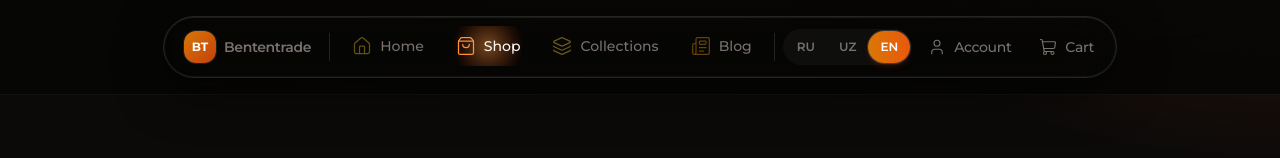
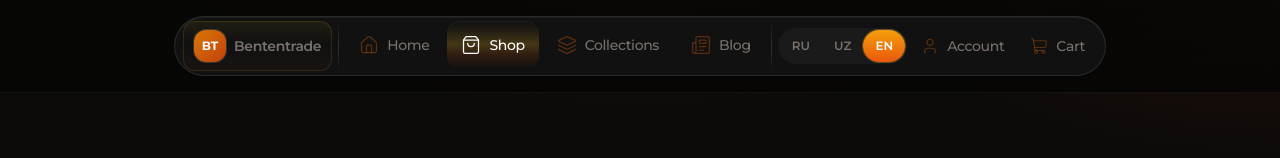
Before and after one commit to DeniskaChernov/BTT-site, a Next.js app: page /en/catalog in a window 1280 px wide. Shown: the top 158 px of the page. Built offline with nearby package versions, Linux system fonts and the light colour scheme.

Commit message:
fix(nav): reference backlit glow, brand halo, no flip
Made-with: Cursor

```diff
--- a/src/components/layout/Header.tsx
+++ b/src/components/layout/Header.tsx
@@ -20,38 +20,10 @@ export function Header() {
 
   const menuItems: MenuBarItem[] = useMemo(
     () => [
-      {
-        href: "/",
-        label: t("home"),
-        icon: Home,
-        iconColor: "text-amber-400",
-        gradient:
-          "radial-gradient(circle at 50% 50%, rgba(251,191,36,0.5) 0%, rgba(234,88,12,0.16) 54%, transparent 72%)",
-      },
-      {
-        href: "/catalog",
-        label: t("shop"),
-        icon: ShoppingBag,
-        iconColor: "text-orange-400",
-        gradient:
-          "radial-gradient(circle at 50% 50%, rgba(251,146,60,0.45) 0%, rgba(194,65,12,0.14) 54%, transparent 72%)",
-      },
-      {
-        href: "/#hits",
-        label: t("collections"),
-        icon: Layers,
-        iconColor: "text-amber-300",
-        gradient:
-          "radial-gradient(circle at 50% 50%, rgba(252,211,77,0.4) 0%, rgba(120,53,15,0.12) 55%, transparent 72%)",
-      },
-      {
-        href: "/blog",
-        label: t("blog"),
-        icon: Newspaper,
-        iconColor: "text-amber-500",
-        gradient:
-          "radial-gradient(circle at 50% 50%, rgba(245,158,11,0.42) 0%, rgba(67,20,7,0.12) 54%, transparent 72%)",
-      },
+      { href: "/", label: t("home"), icon: Home },
+      { href: "/catalog", label: t("shop"), icon: ShoppingBag },
+      { href: "/#hits", label: t("collections"), icon: Layers },
+      { href: "/blog", label: t("blog"), icon: Newspaper },
     ],
     [t]
   );
--- a/src/components/layout/LanguageSwitcher.tsx
+++ b/src/components/layout/LanguageSwitcher.tsx
@@ -46,7 +46,7 @@ export function LanguageSwitcher({ variant = "default" }: Props) {
               ? "px-2.5 py-1.5 text-[10px] sm:px-3 sm:py-2 sm:text-xs"
               : "px-3 py-1.5 text-xs",
             current === loc
-              ? "bg-gradient-to-r from-amber-600 to-orange-600 text-white shadow-md shadow-orange-900/30 ring-1 ring-white/15"
+              ? "bg-gradient-to-b from-amber-500 to-orange-600 text-white shadow-sm ring-1 ring-amber-400/30"
               : isNavbar
                 ? "text-stone-500 hover:text-stone-300"
                 : "text-stone-400 hover:text-stone-200"
--- a/src/components/ui/glow-menu.tsx
+++ b/src/components/ui/glow-menu.tsx
@@ -9,11 +9,8 @@ function pathMatches(pathname: string, href: string) {
   return pathname === href || pathname.startsWith(`${href}/`);
 }
 
-/** Активная ячейка: мягкий вертикальный градиент + inset-обводка, без широкого radial «ореола» */
-const navActiveCell = cn(
-  "bg-gradient-to-b from-amber-500/[0.13] to-stone-950/50",
-  "shadow-[inset_0_1px_0_0_rgba(255,255,255,0.07),inset_0_0_0_1px_rgba(251,191,36,0.26)]"
-);
+const BRAND_HALO =
+  "linear-gradient(180deg, rgba(251,191,36,0.08) 0%, transparent 45%, rgba(234,88,12,0.04) 100%)";
 
 export interface GlowNavPillProps {
   children: React.ReactNode;
@@ -23,7 +20,7 @@ export interface GlowNavPillProps {
 export function GlowNavDivider() {
   return (
     <span
-      className="mx-0.5 h-5 w-px shrink-0 self-center bg-white/[0.12] sm:mx-1 sm:h-7"
+      className="mx-0.5 w-px shrink-0 self-stretch bg-gradient-to-b from-transparent via-white/[0.14] to-transparent sm:mx-1"
       aria-hidden
     />
   );
@@ -34,32 +31,34 @@ export function GlowNavBrand() {
   const active = pathname === "/" || pathname === "";
 
   return (
-    <Link
-      href="/"
-      className="group relative flex shrink-0 items-center gap-1.5 overflow-hidden rounded-xl px-1.5 py-1 sm:gap-2 sm:px-2.5 sm:py-2"
-      aria-current={active ? "page" : undefined}
-    >
-      <span
-        className={cn(
-          "pointer-events-none absolute inset-0 overflow-hidden rounded-xl transition-opacity duration-300",
-          active ? navActiveCell : "bg-white/[0.06] opacity-0 transition-opacity group-hover:opacity-100"
-        )}
+    <div className="relative shrink-0 rounded-xl p-[1px] shadow-[inset_0_0_0_1px_rgba(251,191,36,0.12)]">
+      <div
+        className="pointer-events-none absolute inset-0 rounded-[11px] opacity-90"
+        style={{ background: BRAND_HALO }}
         aria-hidden
       />
-      <span className="relative flex items-center gap-2">
-        <span className="flex h-7 w-7 shrink-0 items-center justify-center rounded-lg bg-gradient-to-br from-amber-600 to-orange-700 text-[10px] font-bold text-white shadow-sm ring-1 ring-white/10 ring-offset-0 sm:h-8 sm:w-8 sm:text-xs">
+      <Link
+        href="/"
+        className={cn(
+          "group relative flex shrink-0 items-center gap-2 rounded-[11px] px-2 py-1.5 sm:gap-2 sm:px-2.5 sm:py-2",
+          "transition-colors",
+          active ? "bg-black/20" : "bg-transparent hover:bg-white/[0.04]"
+        )}
+        aria-current={active ? "page" : undefined}
+      >
+        <span className="flex h-7 w-7 shrink-0 items-center justify-center rounded-lg bg-gradient-to-br from-amber-600 to-orange-700 text-[10px] font-bold text-white shadow-sm ring-1 ring-white/15 sm:h-8 sm:w-8 sm:text-xs">
           BT
         </span>
         <span
           className={cn(
             "max-w-[5.5rem] truncate text-xs font-semibold tracking-tight sm:max-w-[10rem] sm:text-sm",
-            active ? "text-stone-50" : "text-stone-500 group-hover:text-stone-300"
+            active ? "text-white" : "text-stone-500 group-hover:text-stone-200"
           )}
         >
           Bententrade
         </span>
-      </span>
-    </Link>
+      </Link>
+    </div>
   );
 }
 
@@ -67,9 +66,8 @@ export function GlowNavPill({ children, className }: GlowNavPillProps) {
   return (
     <div
       className={cn(
-        "inline-flex w-max max-w-full min-w-0 items-center gap-0.5 overflow-x-auto rounded-full border border-white/[0.12] bg-[#0a0908]/82 px-1.5 py-1 shadow-[0_0_0_1px_rgba(255,255,255,0.05)_inset,0_12px_48px_rgba(0,0,0,0.6),0_1px_0_0_rgba(255,255,255,0.04)_inset] backdrop-blur-xl supports-[backdrop-filter]:bg-[#0a0908]/68",
+        "inline-flex min-h-[3.25rem] max-w-full min-w-0 items-center gap-0 overflow-x-auto rounded-full border border-white/[0.1] bg-[#121212]/95 px-1.5 py-1 shadow-[inset_0_1px_0_0_rgba(255,255,255,0.06)] backdrop-blur-xl sm:min-h-[3.5rem] sm:gap-0.5 sm:px-2",
         "[scrollbar-width:none] [-ms-overflow-style:none] [&::-webkit-scrollbar]:hidden",
-        "sm:gap-1 sm:px-2.5 sm:py-1.5",
         className
       )}
     >
@@ -102,7 +100,7 @@ export function GlowNavItem({
     <Link
       href={href}
       className={cn(
-        "group relative shrink-0 overflow-hidden rounded-xl outline-none transition-colors",
+        "group relative flex min-h-[2.75rem] shrink-0 items-center overflow-hidden rounded-xl px-2.5 py-2 outline-none transition-colors sm:min-h-[3rem] sm:px-3",
         className
       )}
       aria-current={active ? "page" : undefined}
@@ -110,27 +108,39 @@ export function GlowNavItem({
       <span
         className={cn(
           "pointer-events-none absolute inset-0 rounded-xl transition-opacity duration-300",
-          active ? navActiveCell : "bg-white/[0.06] opacity-0 transition-opacity group-hover:opacity-100"
+          active ? "opacity-100" : "bg-white/[0.05] opacity-0 group-hover:opacity-100"
         )}
+        style={
+          active
+            ? {
+                backgroundImage:
+                  "linear-gradient(180deg, transparent 0%, rgba(251,191,36,0.06) 20%, rgba(251,191,36,0.18) 50%, rgba(234,88,12,0.1) 75%, transparent 100%)",
+                boxShadow:
+                  "inset 0 1px 0 0 rgba(255,255,255,0.05), inset 0 -1px 0 0 rgba(0,0,0,0.15)",
+              }
+            : undefined
+        }
         aria-hidden
       />
-      <span
-        className={cn(
-          "relative flex items-center gap-2 whitespace-nowrap rounded-xl px-2.5 py-2 sm:px-3",
-          active ? "text-stone-50" : "text-stone-500 group-hover:text-stone-300"
-        )}
-      >
+      <span className="relative flex items-center gap-2 whitespace-nowrap">
         <Icon
           className={cn(
             "h-4 w-4 shrink-0 sm:h-[18px] sm:w-[18px]",
-            "stroke-[1.5]",
-            active ? "text-amber-400" : "text-stone-500 group-hover:text-stone-400"
+            "stroke-[1.5] transition-colors",
+            active ? "text-white" : "text-amber-700/45 group-hover:text-amber-600/70"
           )}
           aria-hidden
         />
-        <span className="text-xs font-medium tracking-tight sm:text-sm">{label}</span>
+        <span
+          className={cn(
+            "text-xs font-medium tracking-tight sm:text-sm",
+            active ? "text-white" : "text-stone-500 group-hover:text-stone-300"
+          )}
+        >
+          {label}
+        </span>
         {badge !== undefined && badge > 0 ? (
-          <span className="ml-0.5 inline-flex min-w-[1rem] justify-center rounded-full bg-gradient-to-r from-amber-500 to-orange-600 px-1 text-[10px] font-semibold text-white sm:text-xs">
+          <span className="ml-0.5 inline-flex min-w-[1rem] justify-center rounded-full bg-gradient-to-r from-amber-600 to-orange-600 px-1 text-[10px] font-semibold text-white sm:text-xs">
             {badge}
           </span>
         ) : null}
--- a/src/components/ui/menu-bar.tsx
+++ b/src/components/ui/menu-bar.tsx
@@ -2,51 +2,17 @@
 
 import { Link, usePathname } from "@/i18n/navigation";
 import { cn } from "@/lib/utils";
-import { motion, type Variants } from "framer-motion";
 import type { LucideIcon } from "lucide-react";
 import * as React from "react";
 
-const easeOut = [0.4, 0, 0.2, 1] as const;
-
-const itemVariants: Variants = {
-  initial: { rotateX: 0, opacity: 1 },
-  hover: { rotateX: -90, opacity: 0 },
-};
-
-const backVariants: Variants = {
-  initial: { rotateX: 90, opacity: 0 },
-  hover: { rotateX: 0, opacity: 1 },
-};
-
-/** Без scale — иначе свечение снова заливает соседние пункты */
-const glowVariants: Variants = {
-  initial: { opacity: 0 },
-  hover: {
-    opacity: 1,
-    transition: {
-      opacity: { duration: 0.4, ease: easeOut },
-    },
-  },
-};
-
-const sharedTransition = {
-  type: "spring" as const,
-  stiffness: 100,
-  damping: 20,
-  duration: 0.5,
-};
-
-/** Локальный radial для активного пункта (плотные стопы — без «хвоста» на соседей) */
-const DEFAULT_GLOW =
-  "radial-gradient(circle at 50% 50%, rgba(251,191,36,0.42) 0%, rgba(234,88,12,0.14) 52%, transparent 70%)";
+/** Вертикальная подсветка «сзади», как на референсе */
+const ACTIVE_BACKLIT =
+  "linear-gradient(180deg, transparent 0%, rgba(251,191,36,0.06) 18%, rgba(251,191,36,0.22) 48%, rgba(234,88,12,0.14) 72%, transparent 100%)";
 
 export interface MenuBarItem {
   icon: LucideIcon;
   label: string;
   href: string;
-  iconColor: string;
-  /** Фон слоя свечения активного пункта */
-  gradient?: string;
 }
 
 function pathMatches(pathname: string, href: string) {
@@ -93,17 +59,13 @@ export interface MenuBarProps {
   embedded?: boolean;
 }
 
-/**
- * Kinetic-меню: 3D-flip по hover + локальное свечение только у активного пункта
- * (без scale в glow, без глобального radial на весь nav — как в вашем примере, но без артефактов).
- */
 export const MenuBar = React.forwardRef<HTMLDivElement, MenuBarProps>(
   ({ className, items, embedded = false }, ref) => {
     const pathname = usePathname();
     const hash = useHash();
 
     return (
-      <motion.nav
+      <nav
         ref={ref}
         className={cn(
           "relative",
@@ -115,7 +77,7 @@ export const MenuBar = React.forwardRef<HTMLDivElement, MenuBarProps>(
       >
         <ul
           className={cn(
-            "relative z-10 flex items-center gap-0.5 sm:gap-1",
+            "flex items-center gap-0.5 sm:gap-1",
             embedded && "min-w-0 overflow-x-auto pb-0.5 [scrollbar-width:none] [-ms-overflow-style:none] [&::-webkit-scrollbar]:hidden"
           )}
           role="list"
@@ -123,88 +85,64 @@ export const MenuBar = React.forwardRef<HTMLDivElement, MenuBarProps>(
           {items.map((item) => {
             const Icon = item.icon;
             const isActive = itemIsActive(pathname, item.href, hash);
-            const glowBg = item.gradient ?? DEFAULT_GLOW;
 
             return (
-              <motion.li key={item.href} className="relative isolate shrink-0 [contain:layout]">
+              <li key={item.href} className="relative flex shrink-0">
                 <Link
                   href={item.href}
-                  className="block min-w-0 rounded-xl focus-visible:outline focus-visible:outline-2 focus-visible:outline-offset-2 focus-visible:outline-amber-500/50"
+                  className={cn(
+                    "group relative flex min-h-[2.75rem] items-center overflow-hidden rounded-xl px-3 py-2 outline-none transition-colors sm:min-h-[3rem] sm:px-3.5",
+                    "focus-visible:ring-2 focus-visible:ring-amber-400/40 focus-visible:ring-offset-2 focus-visible:ring-offset-[#121212]"
+                  )}
                   aria-current={isActive ? "page" : undefined}
                 >
-                  <motion.div
-                    className="group relative block overflow-hidden rounded-xl"
-                    style={{ perspective: "600px" }}
-                    whileHover="hover"
-                    initial="initial"
-                  >
-                    <motion.div
-                      className="pointer-events-none absolute inset-0 z-0"
-                      variants={glowVariants}
-                      animate={isActive ? "hover" : "initial"}
-                      style={{
-                        background: glowBg,
-                        borderRadius: "12px",
-                      }}
+                  <span
+                    className={cn(
+                      "pointer-events-none absolute inset-0 rounded-xl transition-opacity duration-300",
+                      isActive
+                        ? "opacity-100"
+                        : "bg-gradient-to-b from-white/[0.04] to-transparent opacity-0 group-hover:opacity-100"
+                    )}
+                    style={
+                      isActive
+                        ? {
+                            backgroundImage: ACTIVE_BACKLIT,
+                            boxShadow:
+                              "inset 0 1px 0 0 rgba(255,255,255,0.06), inset 0 -1px 0 0 rgba(0,0,0,0.2)",
+                          }
+                        : undefined
+                    }
+                    aria-hidden
+                  />
+
+                  <span className="relative z-10 flex items-center gap-2">
+                    <Icon
+                      className={cn(
+                        "h-[18px] w-[18px] shrink-0 sm:h-5 sm:w-5",
+                        "stroke-[1.5] transition-colors duration-200",
+                        isActive
+                          ? "text-white"
+                          : "text-amber-700/45 group-hover:text-amber-600/70"
+                      )}
+                      aria-hidden
                     />
-                    <motion.div
+                    <span
                       className={cn(
-                        "relative z-10 flex items-center gap-2 rounded-xl bg-transparent px-2.5 py-2 sm:px-3.5 sm:py-2.5",
+                        "whitespace-nowrap text-xs font-medium tracking-tight sm:text-sm",
                         isActive
-                          ? "text-stone-50"
-                          : "text-stone-500 group-hover:text-stone-100"
+                          ? "text-white"
+                          : "text-stone-500 group-hover:text-stone-300"
                       )}
-                      variants={itemVariants}
-                      transition={sharedTransition}
-                      style={{
-                        transformStyle: "preserve-3d",
-                        transformOrigin: "center bottom",
-                      }}
                     >
-                      <span
-                        className={cn(
-                          "transition-colors duration-300",
-                          item.iconColor,
-                          isActive ? "opacity-100" : "opacity-40 group-hover:opacity-100"
-                        )}
-                      >
-                        <Icon className="h-4 w-4 sm:h-5 sm:w-5" strokeWidth={1.5} aria-hidden />
-                      </span>
-                      <span className="whitespace-nowrap text-xs font-medium sm:text-sm">{item.label}</span>
-                    </motion.div>
-                    <motion.div
-                      className={cn(
-                        "absolute inset-0 z-10 flex items-center gap-2 rounded-xl bg-transparent px-2.5 py-2 sm:px-3.5 sm:py-2.5",
-                        isActive
-                          ? "text-stone-50"
-                          : "text-stone-500 group-hover:text-stone-100"
-                      )}
-                      variants={backVariants}
-                      transition={sharedTransition}
-                      style={{
-                        transformStyle: "preserve-3d",
-                        transformOrigin: "center top",
-                        rotateX: 90,
-                      }}
-                    >
-                      <span
-                        className={cn(
-                          "transition-colors duration-300",
-                          item.iconColor,
-                          isActive ? "opacity-100" : "opacity-40 group-hover:opacity-100"
-                        )}
-                      >
-                        <Icon className="h-4 w-4 sm:h-5 sm:w-5" strokeWidth={1.5} aria-hidden />
-                      </span>
-                      <span className="whitespace-nowrap text-xs font-medium sm:text-sm">{item.label}</span>
-                    </motion.div>
-                  </motion.div>
+                      {item.label}
+                    </span>
+                  </span>
                 </Link>
-              </motion.li>
+              </li>
             );
           })}
         </ul>
-      </motion.nav>
+      </nav>
     );
   }
 );
```
